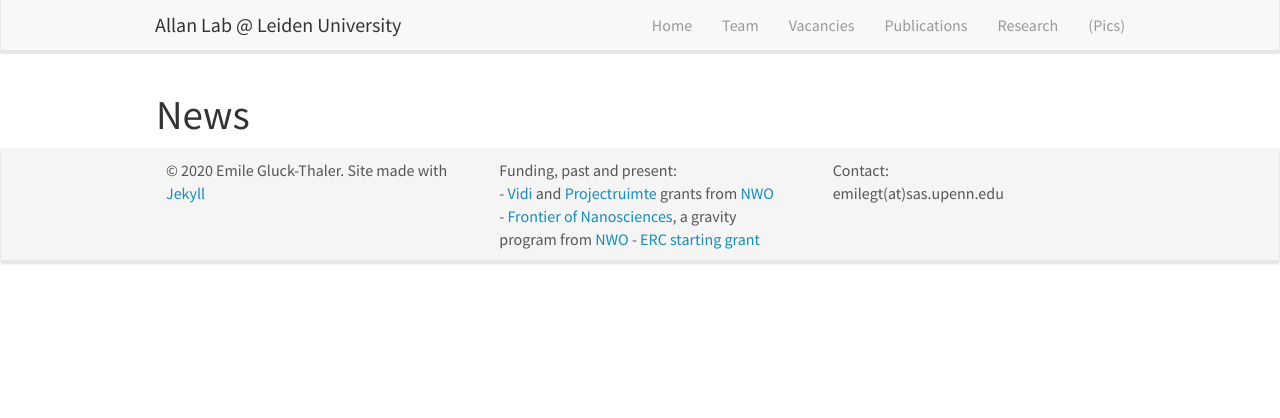
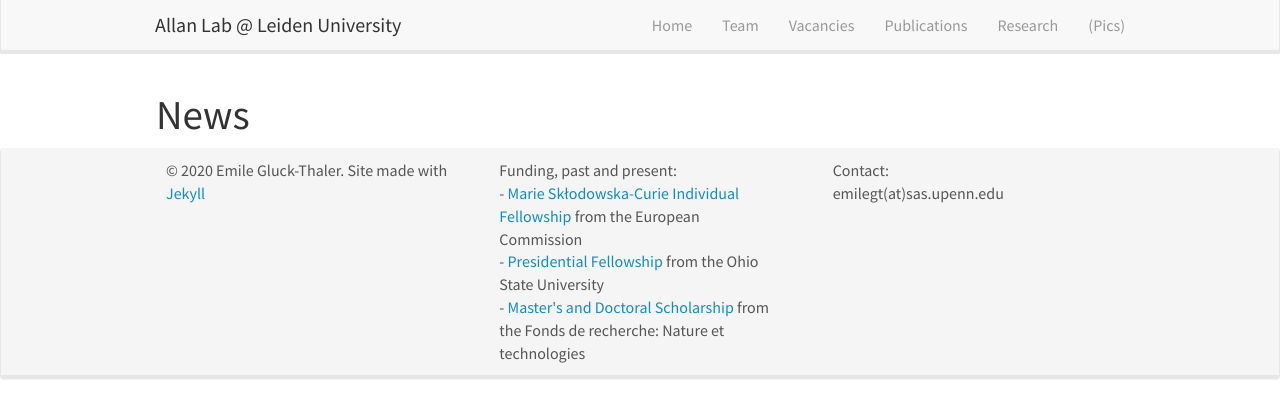
Before and after one commit to guidopuccetti/guidopuccetti.github.io, a Jekyll site: the page built from _pages/allnews.md, in a window 1280 px wide. Shown: the top 418 px of the page. Built offline with Jekyll 4.4.1, drawn with Linux system fonts in a browser that asks for light colours; nearby versions of some CDN libraries.

Commit message:
footer update

```diff
--- a/_includes/footer.html
+++ b/_includes/footer.html
@@ -13,9 +13,9 @@
 		</div>
 		<div class="col-sm-4">
 		  Funding, past and present:<br />
-		  - <a href="http://www.nwo.nl/en/research-and-results/programmes/Talent+Scheme">Vidi </a> and <a href='https://www.fom.nl/en/news/press-releases/2016/11/18/28634/'>Projectruimte</a> grants from <a href="http://www.nwo.nl">NWO</a> <br />
-		  - <a href="https://www.universiteitleiden.nl/en/research/research-projects/science/frontiers-of-nanoscience-nanofront">Frontier of Nanosciences</a>, a gravity program from <a href="http://www.nwo.nl">NWO</a>
-          - <a href='https://www.universiteitleiden.nl/en/news/2017/08/two-erc-grants-for-leiden-physics'>ERC starting grant</a>
+		  - <a href="https://ec.europa.eu/research/mariecurieactions/actions/individual-fellowships_en">Marie Skłodowska-Curie Individual Fellowship </a> from the European Commission <br />
+		  - <a href="https://gradsch.osu.edu/pursuing-your-degree/graduate-fellows/presidential-fellowship">Presidential Fellowship</a> from the Ohio State University <br />
+		  - <a href="http://www.frqnt.gouv.qc.ca/en/bourses-et-subventions/consulter-les-programmes-remplir-une-demande/bourse/programs-of-scholarships-of-2supndsup-and-3suprdsup-cycles-pmx5tfyt1592833344678">Master's and Doctoral Scholarship</a> from the Fonds de recherche: Nature et technologies <br />
 		</div>
 		<div class="col-sm-4">
 		  Contact:<br />
```
